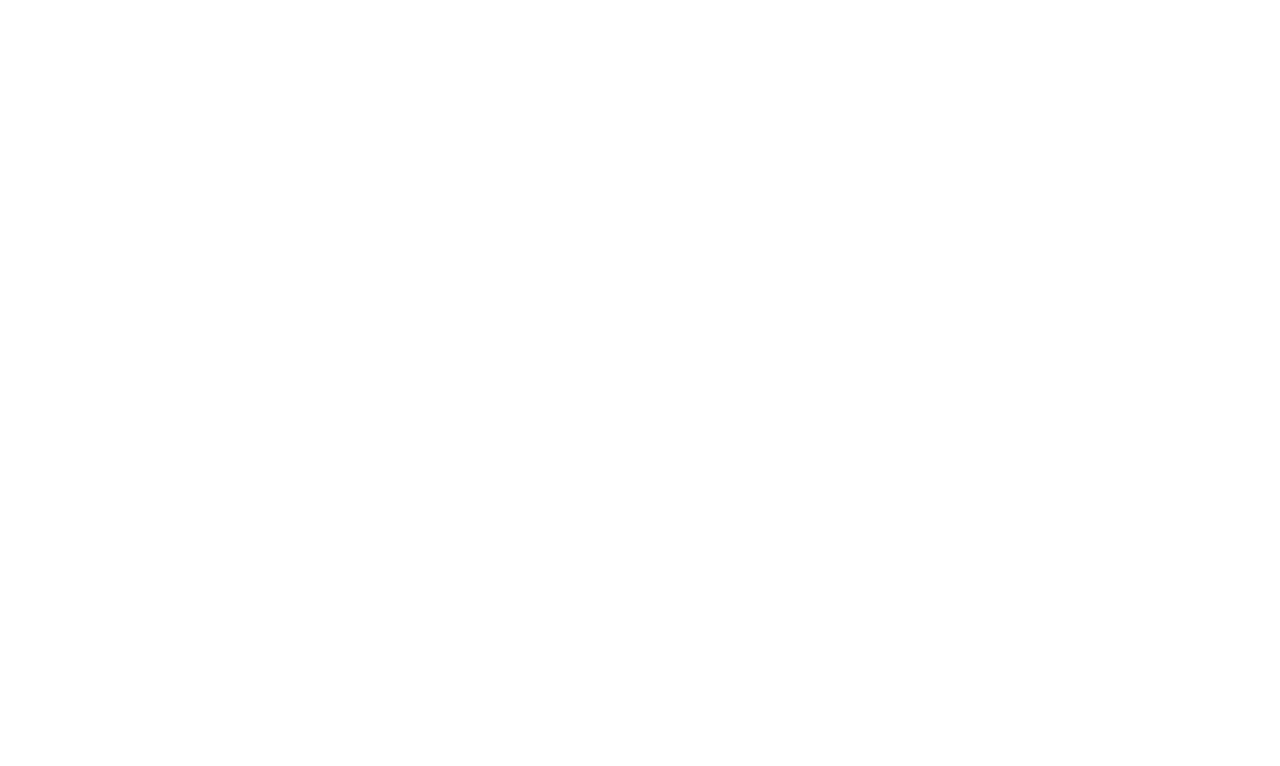
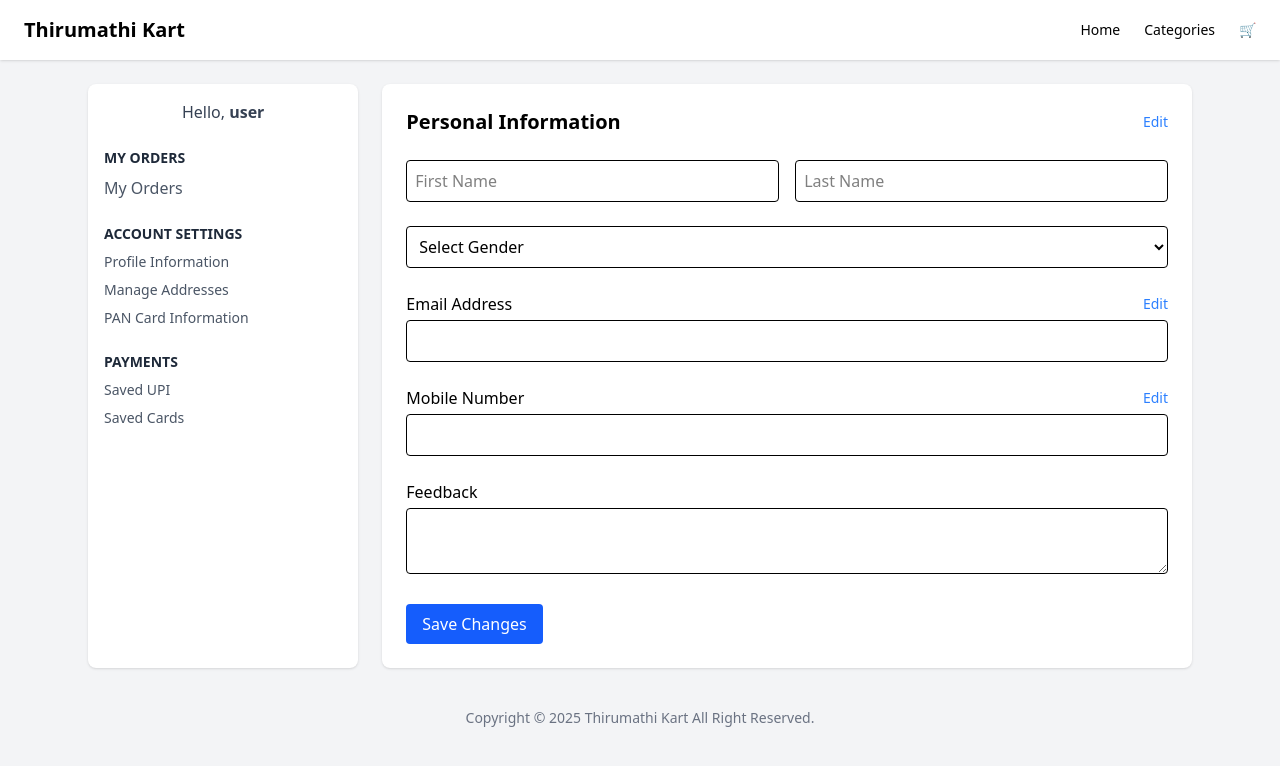
Before and after one commit to Rishinitt07/thirumathi_kart, a React (Vite) app in the folder tkart_buyer/: page /profile in a window 1280 px wide. Before the commit this address had no page. Shown: the top 766 px of the page. Built offline with nearby package versions, Linux system fonts and the light colour scheme; no server answers.

Commit message:
buyer backend update

```diff
--- a/tkart_buyer/src/App.jsx
+++ b/tkart_buyer/src/App.jsx
@@ -4,6 +4,7 @@ import Login from './components/Login';
 import Register from './components/Register';
 import Home from './components/Home';
 import Categories from './components/categories';
+import Profile from './components/Profile';
 
 function App() {
   return (
@@ -14,6 +15,7 @@ function App() {
         <Route path='/categories' element={<Categories />} />
         <Route path='/register' element={<Register />} />
         <Route path='/Home' element={<Home />} />
+        <Route path="/profile" element={<Profile />} />
       </Routes>
     </div>
   );
--- a/tkart_buyer/src/components/Home.jsx
+++ b/tkart_buyer/src/components/Home.jsx
@@ -31,7 +31,7 @@ const Sidebar = ({ isOpen, closeSidebar }) => (
       }}
     >
       <SidebarItem to="/home" label="Home" />
-      <SidebarItem to="/cart" label="My Cart" />
+      <SidebarItem label="My Cart" onClick={() => setShowCart(true)} />
       <SidebarItem to="/orders" label="My Orders" />
       <SidebarItem to="/wishlist" label="Wishlist" />
       <SidebarItem to="/profile" label="Profile" />
@@ -42,6 +42,7 @@ const Sidebar = ({ isOpen, closeSidebar }) => (
     )}
   </>
 );
+
 
 const Navbar = ({ toggleSidebar }) => (
   <div style={styles.navbar}>
@@ -134,6 +135,9 @@ const Home = () => {
   const [sidebarOpen, setSidebarOpen] = useState(false);
   const [query, setQuery] = useState('');
 const [results, setResults] = useState([]);
+const [cartItems, setCartItems] = useState([]);
+const [showCartOverlay, setShowCartOverlay] = useState(false);
+
 
 const handleSearch = async (e) => {
   e.preventDefault();
@@ -149,13 +153,28 @@ const handleSearch = async (e) => {
 const navigate = useNavigate();
 
 useEffect(() => {
+  const storedCart = localStorage.getItem('cart');
+  if (storedCart) setCartItems(JSON.parse(storedCart));
+}, []);
+
+useEffect(() => {
+  localStorage.setItem('cart', JSON.stringify(cartItems));
+}, [cartItems]);
+
+const updateQuantity = (itemName, change) => {
+  const updatedCart = cartItems.map(item =>
+    item.name === itemName
+      ? { ...item, quantity: Math.max(1, item.quantity + change) }
+      : item
+  );
+  setCartItems(updatedCart);
+};
+const removeFromCart = (itemName) => {
+  setCartItems(cartItems.filter(item => item.name !== itemName));
+};
+
+useEffect(() => {
   const token = localStorage.getItem('token');
-
-    if (!token) {
-      navigate('/login');
-      return;
-    }
-
   axios.get('http://localhost:8081/dashboard', {
     headers: { Authorization: `Bearer ${token}` },
   })
@@ -169,6 +188,7 @@ const handleSearch = async (e) => {
       navigate('/login');
     });
 }, [navigate]);
+
 
   const getIsDesktop = () => (typeof window !== 'undefined' ? window.innerWidth > 768 : true);
   const [isDesktop, setIsDesktop] = useState(getIsDesktop());
@@ -267,6 +287,8 @@ const handleSearch = async (e) => {
           </div>
         </div>
       </div>
+
+
 
       <footer style={styles.footer}>
         <div style={styles.footerContainer}>
--- /dev/null
+++ b/tkart_buyer/src/components/Profile.jsx
@@ -0,0 +1,185 @@
+import React, { useState, useEffect } from 'react';
+import axios from 'axios';
+import { toast, ToastContainer } from 'react-toastify';
+import 'react-toastify/dist/ReactToastify.css';
+
+
+const Profile = () => {
+    const [profile, setProfile] = useState({
+        firstName: '',
+        lastName: '',
+        gender: '',
+        email: '',
+        mobile: '',
+        feedback: '',
+
+    });
+
+    const [errors, setErrors] = useState({});
+    const [message, setMessage] = useState('');
+
+    useEffect(() => {
+        axios.get('http://localhost:8081/profile', {
+            headers: { Authorization: `Bearer ${localStorage.getItem('token')}` }
+        }).then(res => {
+            setProfile(res.data);
+        }).catch(err => console.error(err));
+    }, []);
+
+    const handleChange = (e) => {
+        const { name, value } = e.target;
+        setProfile(prev => ({ ...prev, [name]: value }));
+    };
+
+    const handleImageUpload = (e) => {
+        const file = e.target.files[0];
+        if (file) {
+            setProfile(prev => ({ ...prev, avatar: file }));
+        }
+    };
+
+    const validate = () => {
+        let temp = {};
+        temp.firstName = profile.firstName ? '' : 'Required';
+        temp.lastName = profile.lastName ? '' : 'Required';
+        temp.email = /\S+@\S+\.\S+/.test(profile.email) ? '' : 'Invalid email';
+        temp.gender = profile.gender ? '' : 'Select gender';
+        temp.mobile = /^[0-9]{10}$/.test(profile.mobile) ? '' : 'Enter 10-digit number';
+        setErrors(temp);
+        return Object.values(temp).every(x => x === '');
+    };
+
+const handleSubmit = async () => {
+    if (!validate()) return;
+    const formData = new FormData();
+    for (let key in profile) {
+        formData.append(key, profile[key]);
+    }
+    try {
+        await axios.put('http://localhost:8081/profile/update', formData, {
+            headers: {
+                'Authorization': `Bearer ${localStorage.getItem('token')}`,
+                'Content-Type': 'multipart/form-data',
+            },
+        });
+        toast.success('✅ Profile updated successfully!');
+    } catch (error) {
+        toast.error('❌ Failed to update profile.');
+    }
+};
+
+    return (
+        <div className="min-h-screen bg-gray-100 font-josefin">
+            <header className="bg-white shadow px-6 py-4 flex justify-between items-center sticky top-0 z-50">
+                <div className="text-xl font-bold">Thirumathi Kart</div>
+                <nav className="flex gap-6 text-sm">
+                    <a href="/home" className="hover:underline">Home</a>
+                    <a href="/categories" className="hover:underline">Categories</a>
+                    <a href="/cart" className="hover:underline">🛒</a>
+                </nav>
+            </header>
+
+            <main className="flex flex-col lg:flex-row gap-6 p-6 max-w-6xl mx-auto">
+                {/* Sidebar */}
+                <aside className="w-full lg:w-1/4 bg-white rounded-lg shadow p-4 space-y-6">
+                    <div className="text-center">
+
+
+                        <p className="text-gray-700">Hello, <strong>user</strong></p>
+                    </div>
+
+                    <div>
+                        <h3 className="text-sm font-bold mb-2 text-gray-800">MY ORDERS</h3>
+                        <button className="w-full text-left text-gray-600 hover:text-black">My Orders</button>
+                    </div>
+
+                    <div>
+                        <h3 className="text-sm font-bold mb-2 text-gray-800">ACCOUNT SETTINGS</h3>
+                        <ul className="space-y-2 text-gray-600 text-sm">
+                            <li><a href="#" className="hover:underline">Profile Information</a></li>
+                            <li><a href="#" className="hover:underline">Manage Addresses</a></li>
+                            <li><a href="#" className="hover:underline">PAN Card Information</a></li>
+                        </ul>
+                    </div>
+
+                    <div>
+                        <h3 className="text-sm font-bold mb-2 text-gray-800">PAYMENTS</h3>
+                        <ul className="space-y-2 text-gray-600 text-sm">
+                            <li><a href="#" className="hover:underline">Saved UPI</a></li>
+                            <li><a href="#" className="hover:underline">Saved Cards</a></li>
+                        </ul>
+                    </div>
+                </aside>
+
+                {/* Profile Info */}
+                <section className="w-full lg:w-3/4 bg-white rounded-lg shadow p-6 space-y-6">
+                    <div className="flex justify-between items-center">
+                        <h2 className="text-xl font-semibold">Personal Information</h2>
+                        <button className="text-blue-500 hover:underline text-sm">Edit</button>
+                    </div>
+
+                    <div className="grid grid-cols-1 md:grid-cols-2 gap-4">
+                        <input type="text" name="firstName" value={profile.firstName} onChange={handleChange} placeholder="First Name" className="border p-2 rounded" />
+                        <input type="text" name="lastName" value={profile.lastName} onChange={handleChange} placeholder="Last Name" className="border p-2 rounded" />
+                    </div>
+
+                    <select
+                        name="gender"
+                        value={profile.gender}
+                        onChange={handleChange}
+                        className="border p-2 rounded w-full"
+                    >
+                        <option value="">Select Gender</option>
+                        <option value="Male">Male</option>
+                        <option value="Female">Female</option>
+                        <option value="Other">Other</option>
+                    </select>
+
+
+                    <div>
+                        <div className="flex justify-between items-center">
+                            <label className="font-medium">Email Address</label>
+                            <button className="text-blue-500 text-sm hover:underline">Edit</button>
+                        </div>
+                        <input type="email" name="email" value={profile.email} onChange={handleChange} className="border p-2 rounded w-full mt-1" />
+                        {errors.email && <p className="text-red-500 text-sm">{errors.email}</p>}
+                    </div>
+
+                    <div>
+                        <div className="flex justify-between items-center">
+                            <label className="font-medium">Mobile Number</label>
+                            <button className="text-blue-500 text-sm hover:underline">Edit</button>
+                        </div>
+                        <input
+                            type="tel"
+                            name="mobile"
+                            pattern="[0-9]{10}"
+                            maxLength="10"
+                            value={profile.mobile}
+                            onChange={handleChange}
+                            className="border p-2 rounded w-full mt-1"
+                        />
+                        {errors.mobile && <p className="text-red-500 text-sm">{errors.mobile}</p>}
+                    </div>
+
+                    <div>
+                        <label className="font-medium">Feedback</label>
+                        <textarea name="feedback" value={profile.feedback} onChange={handleChange} className="border p-2 rounded w-full mt-1"></textarea>
+                    </div>
+
+                    <button onClick={handleSubmit} className="bg-blue-600 text-white px-4 py-2 rounded hover:bg-blue-700">
+                        Save Changes
+                    </button>
+                </section>
+            </main>
+
+            <footer className="text-center text-sm py-4 text-gray-500">
+                Copyright © 2025 Thirumathi Kart All Right Reserved.
+            </footer>
+            <ToastContainer position="top-center" autoClose={2000} />
+
+        </div>
+    );
+};
+
+export default Profile;
```
Also changed, not shown: 1 other file (tests, documents, lock files or other folders). Lines whose indentation alone changed are shown as unchanged.
